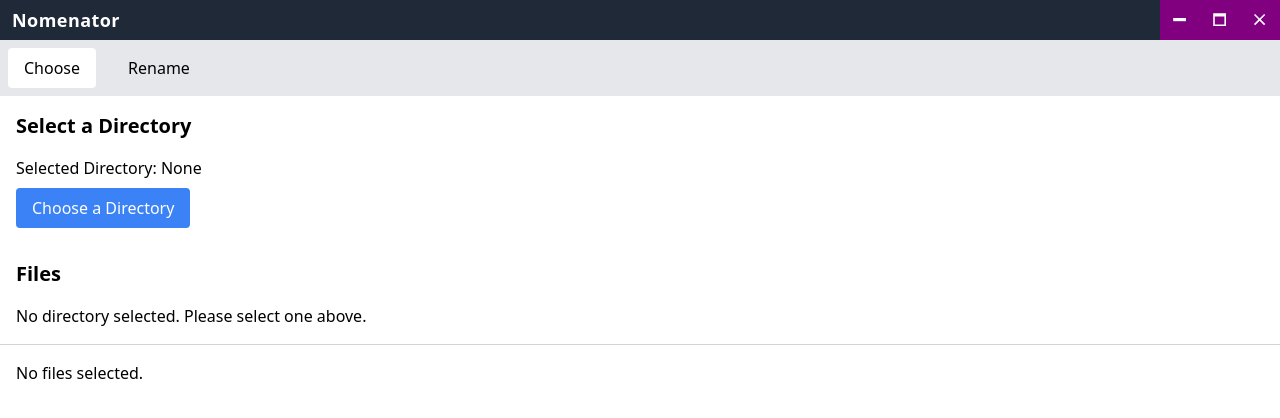
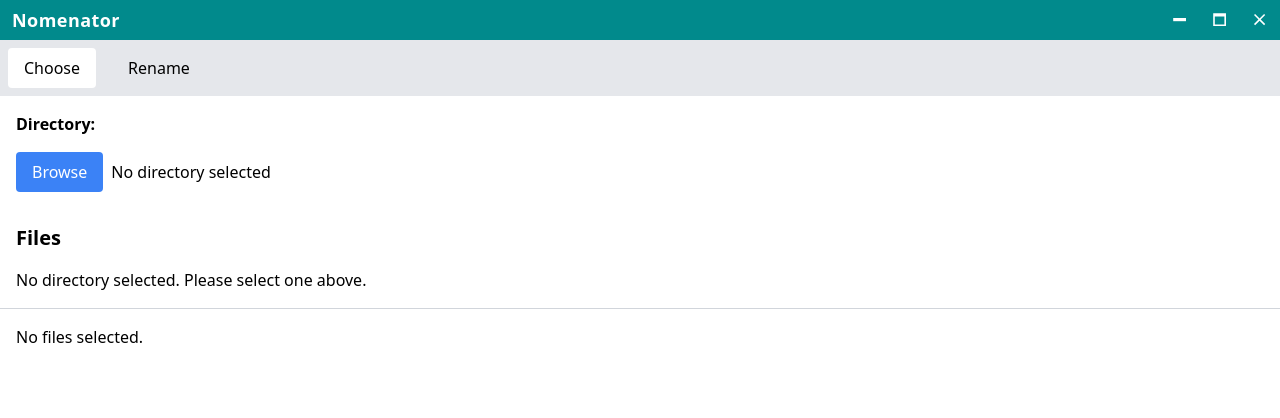
Before and after one commit to JerryLeeMelton/nomenator, a React (Vite) app: page / in a window 1280 px wide. Shown: the top 418 px of the page. Built offline with nearby package versions, Linux system fonts and the light colour scheme.

Commit message:
Title bar styling

```diff
--- a/src/renderer/components/ChooseTab/ChooseTab.tsx
+++ b/src/renderer/components/ChooseTab/ChooseTab.tsx
@@ -40,14 +40,19 @@ export const ChooseTab: React.FC = () => {
 
   return (
     <div>
-      <h1 className="text-xl font-bold mb-4">Select a Directory</h1>
-      <p>Selected Directory: {selectedDirectory ?? "None"}</p>
-      <button
-        className="px-4 py-2 mt-2 bg-blue-500 text-white rounded hover:bg-blue-600"
-        onClick={handleSelectDirectory}
-      >
-        Choose a Directory
-      </button>
+      <h1 className="text-base font-bold mb-4">Directory:</h1>
+      <div className="flex flex-row">
+        <button
+          className="px-4 py-2 mr-2 bg-blue-500 text-white rounded hover:bg-blue-600"
+          onClick={handleSelectDirectory}
+        >
+          Browse
+        </button>
+
+        <p className="flex items-center">
+          {selectedDirectory ?? "No directory selected"}
+        </p>
+      </div>
 
       <div className="mt-8">
         <h1 className="text-xl font-bold mb-4">Files</h1>
--- a/src/renderer/components/TitleBar/TitleBar.css
+++ b/src/renderer/components/TitleBar/TitleBar.css
@@ -5,6 +5,7 @@
   left: 0;
   width: 100%;
   height: var(--title-bar-height);
+  background-color: var(--blue-darker);
 }
 
 .title-bar-controls-container {
@@ -16,3 +17,10 @@
   pointer-events: all;
   cursor: pointer;
 }
+
+.title-bar-controls-container button:hover {
+  background-color: var(--blue-darkest);
+}
+.title-bar-controls-container button.title-bar-close-button:hover {
+  background-color: var(--red-primary);
+}
--- a/src/renderer/components/TitleBar/TitleBar.tsx
+++ b/src/renderer/components/TitleBar/TitleBar.tsx
@@ -27,7 +27,7 @@ export const TitleBar: React.FC = () => {
   }
 
   return (
-    <header className="title-bar w-full h-10 flex items-center justify-between bg-gray-800 text-white select-none">
+    <header className="title-bar w-full h-10 flex items-center justify-between text-white select-none">
       {/* App Logo and Title */}
       <div className="flex items-center pl-3">
         <span className="font-bold text-lg tracking-wide">Nomenator</span>
@@ -51,7 +51,7 @@ export const TitleBar: React.FC = () => {
           />
         </button>
         <button
-          className="w-10 h-10 flex items-center justify-center hover:bg-red-600"
+          className="title-bar-close-button w-10 h-10 flex items-center justify-center"
           onClick={closeWindow}
         >
           <Icon path={mdiClose} size={0.8} />
--- a/src/styles/global.css
+++ b/src/styles/global.css
@@ -38,6 +38,8 @@
   --gray-darker: #687070;
   --gray-darkest: #454b4b;
 
+  --red-primary: #ff1d0b;
+
   /* Global Size Variables ============================= */
 
   --title-bar-height: 40px;
@@ -62,7 +64,3 @@ input,
 textarea {
   user-select: text;
 }
-
-button {
-  background-color: purple;
-}
```
